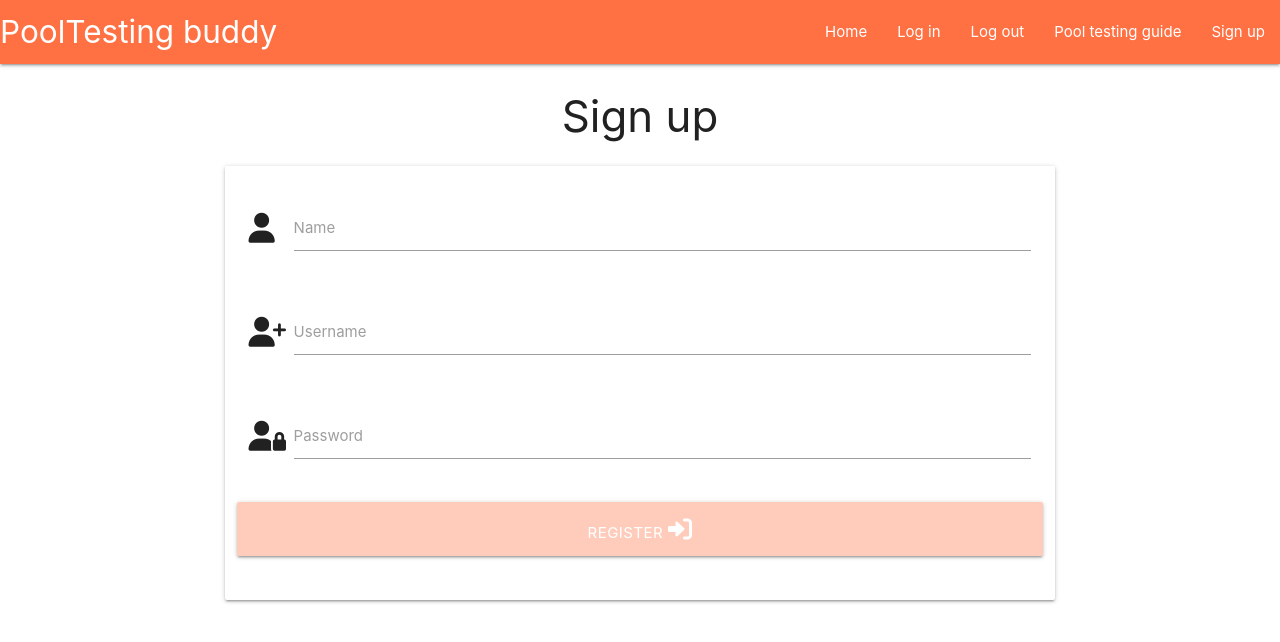
After one commit to yoesk8/pooltesting_buddy_PP3, a Flask app: page /register in a window 1280 px wide. The commit adds this page. Shown: the top 642 px of the page. Run offline with Flask 2, Linux system fonts and the light colour scheme; some libraries are stand-ins or nearby versions.

Commit message:
Created register template

```diff
--- a/app.py
+++ b/app.py
@@ -3,6 +3,7 @@ from flask import (
     Flask, flash, render_template, redirect, request, session, url_for)
 from flask_pymongo import PyMongo
 from bson.objectid import ObjectId
+from werkzeug.security import generate_password_hash, check_password_hash
 if os.path.exists("env.py"):
     import env
 
@@ -15,6 +16,7 @@ app.secret_key = os.environ.get("SECRET_KEY")
 
 mongo = PyMongo(app)
 
+
 @app.route("/")
 @app.route("/get_readings")
 def get_readings():
@@ -22,6 +24,11 @@ def get_readings():
     return render_template("readings.html", readings=readings)
 
 
+@app.route("/register", methods=["GET", "POST"])
+def register():
+    return render_template("register.html")
+
+
 if __name__ == "__main__":
     app.run(host=os.environ.get("IP"),
             port=int(os.environ.get("PORT")),
--- a/templates/base.html
+++ b/templates/base.html
@@ -26,8 +26,8 @@
                 <li><a href="#">Home</a></li>
                 <li><a href="#">Log in</a></li>
                 <li><a href="#">Log out</a></li>
-                <li><a href="#">F.A.Q</a></li>
-                <li><a href="#">Sign up</a></li>
+                <li><a href="#">Pool testing guide</a></li>
+                <li><a href="{{ url_for('register') }}">Sign up</a></li>
               </ul>
             </div>
           </nav>
@@ -39,7 +39,7 @@
             <li><a href="#">Log in</a></li>
             <li><a href="#">Log out</a></li>
             <li><a href="#">F.A.Q</a></li>
-            <li><a href="#">Sign up</a></li>
+            <li><a href="{{ url_for('register') }}">Sign up</a></li>
           </ul>
     </header>
 
--- /dev/null
+++ b/templates/register.html
@@ -0,0 +1,41 @@
+{% extends "base.html" %}
+{% block content %}
+
+<h3 class="center-align">Sign up</h3>
+<div class="row">
+    <form class="col s12 m8 offset-m2" method="POST" action="{{ url_for('register') }}">
+        <div class="card-panel">
+             <!-- Name -->
+             <div class="row">
+                <div class="input-field col s12">
+                    <i class="fas fa-user prefix"></i>
+                    <input id="username" name="username" type="text" class="validate">
+                    <label for="username">Name</label>
+                </div>
+            </div>
+            <!-- username -->
+            <div class="row">
+                <div class="input-field col s12">
+                    <i class="fas fa-user-plus prefix"></i>
+                    <input id="username" name="username" type="text" class="validate">
+                    <label for="username">Username</label>
+                </div>
+            </div>
+            <!-- password -->
+            <div class="row">
+                <div class="input-field col s12">
+                    <i class="fas fa-user-lock prefix"></i>
+                    <input id="password" name="password" type="password" class="validate">
+                    <label for="password">Password</label>
+                </div>
+            </div>
+            <!-- register -->
+            <div class="row">
+                <button type="submit" class="col s12 btn-large deep-orange lighten-4">
+                    Register <i class="fas fa-sign-in-alt"></i>
+                </button>
+            </div>
+        </div>
+    </form>
+</div>
+{% endblock %}
```
